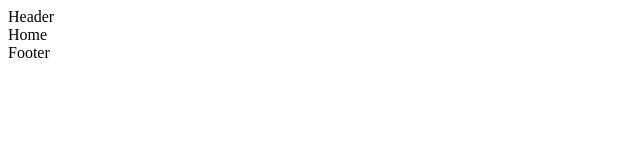
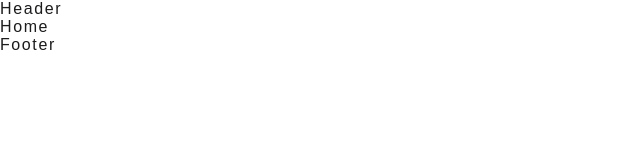
Before and after one commit to steamnp/bfd42, a React (Vite) app: page / in a window 1280 px wide. Shown: the top 160 px of the page, without its empty margins (0-640 px from the left). Built offline with nearby package versions, Linux system fonts and the light colour scheme.

Commit message:
add global css

```diff
--- a/src/routes/routes.tsx
+++ b/src/routes/routes.tsx
@@ -1,12 +1,14 @@
 import { Outlet, createBrowserRouter } from 'react-router-dom'
 import Home from '../pages/home'
 import Contact from '../pages/contact'
+import { GlobalStyles } from '../style/global-style'
 
 export const router = createBrowserRouter([
   {
     path: '/',
     element: (
       <>
+        <GlobalStyles />
         <div>Header</div>
         <Outlet />
         <div>Footer</div>
--- /dev/null
+++ b/src/style/global-style.ts
@@ -0,0 +1,116 @@
+import { createGlobalStyle } from 'styled-components'
+
+const BREAKPOINTS = {
+  xs: 300,
+  s: 576,
+  md: 786,
+  l: 992,
+  xl: 1200,
+  xxl: 1500,
+}
+
+const QUERIES = {
+  mobileMini: `(min-width: ${BREAKPOINTS.xs / 16}rem)`,
+  mobile: `(min-width: ${BREAKPOINTS.s / 16}rem)`,
+  tabletMini: `(min-width: ${BREAKPOINTS.md / 16}rem)`,
+  tablet: `(min-width: ${BREAKPOINTS.l / 16}rem)`,
+  desktop: `(min-width: ${BREAKPOINTS.xl / 16}rem)`,
+  megaDesktop: `(min-width: ${BREAKPOINTS.xxl / 16}rem)`,
+}
+
+export const GlobalStyles = createGlobalStyle`
+    // ROOT VALUES
+    :root {
+        // COLORS
+        --color-pry-100: hsl(11, 73%, 66%);
+        --color-pry-200: hsl(270, 3%, 11%);
+        --color-pry-300: hsl(0, 0%, 100%);
+        --color-sec-100: hsl(11, 100%, 80%);
+        --color-sec-200: hsl(264, 5%, 20%);
+        --color-sec-300: hsl(210, 17%, 95%);
+
+        // FONTS
+        --font-pry-100: 'Jost', sans-serif;
+        --font-weight-100: 400;
+        --font-weight-200: 500;
+        // WIDTH
+        --max-container: 69.4375rem;
+        --center-container: 0 auto;
+        //BORDER
+        --border-radius: 0.5rem;
+        //ANIMATION
+        --transition: 0.25s ease-in-out;
+    }
+
+    // DEFAULT STYLE RESETS
+    * {
+        margin: 0;
+        padding: 0;
+        box-sizing: border-box;
+    }
+    img {
+        display: block;
+        max-width: 100%;
+        height: auto;
+    }
+    a {
+        text-decoration: none;
+    }
+    li {
+        list-style: none;
+    }
+
+    // BASE STYLES
+    body {
+        max-width: 100%;
+        min-height: 100vh;
+        font-family: var(--font-pry-100);
+        font-weight: var(--font-weight-100);
+        background-color: var(--color-pry-300);
+        color: var(--color-pry-200);
+        letter-spacing: 0.1rem;
+    }
+
+    // TYPOGRAPHY
+    a {
+        color: var(--color-pry-200);
+        font-weight: var(--font-weight-100);
+        font-size: 0.9rem;
+        line-height: 1.625rem;
+        &:hover {
+            transition: var(--transition);
+            color: var(--color-sec-200);
+            border-bottom: 0.1rem solid var(--color-sec-200);
+        }
+    }
+
+    p {
+        font-size: 0.9rem;
+        line-height: 1.625rem;
+        color: var(--color-pry-200);
+        font-weight: var(--font-weight-100);
+    }
+
+    h1, h2 {
+        font-size: 2rem;
+        line-height: 2.25rem;
+
+        @media ${QUERIES.tabletMini} {
+            font-size: 3rem;
+            line-height: 3rem;
+        }
+    }
+
+    h2 {
+        @media ${QUERIES.tabletMini} {
+            font-size: 2.5rem;
+            line-height: 2.5rem;
+        }
+    }
+
+    h3 {
+        font-size: 1.25rem;
+        line-height: 1.625rem;
+        font-weight: var(--font-weight-100);
+    }
+`
```
